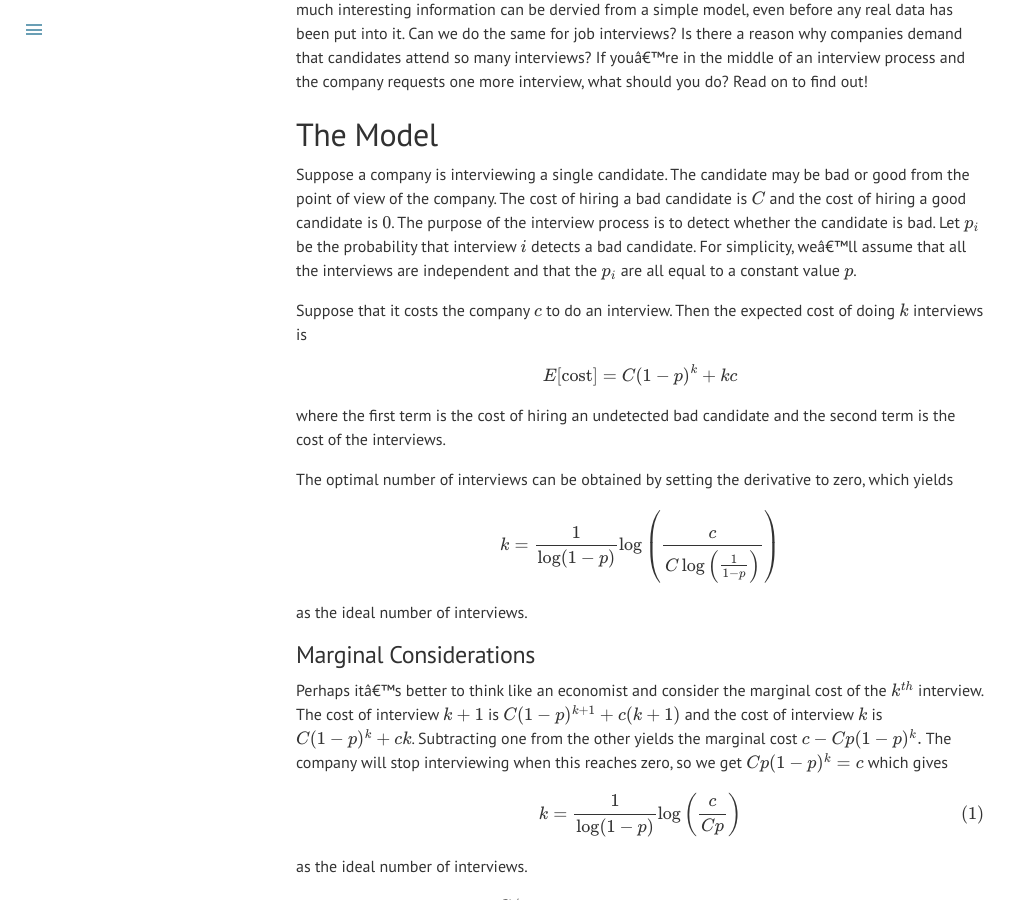
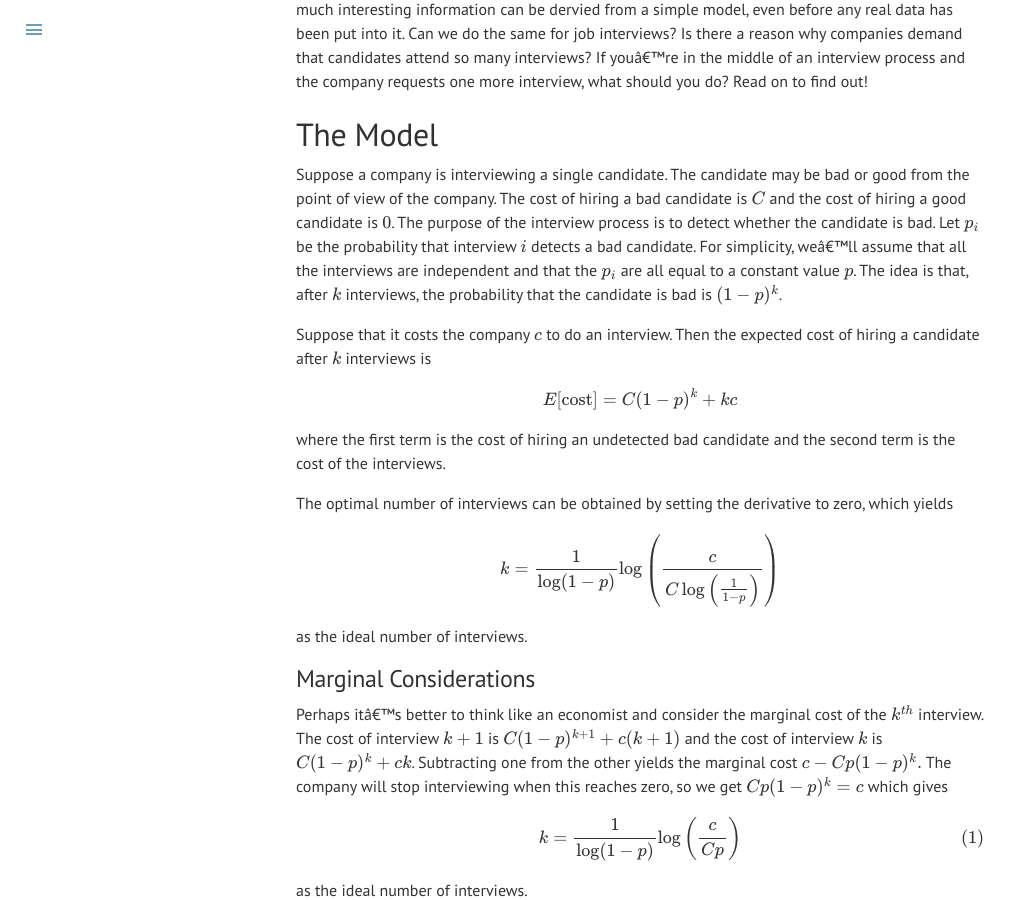
Before and after one commit to datascienceconfidential/datascienceconfidential.github.io, a Jekyll site: the page built from _posts/2024-11-10-interview-hell.md, in a window 1280 px wide and 900 px high, scrolled down 445 px. Shown: the whole window, without its empty margins (0-1020 px from the left). Built offline with Jekyll 4.4.1, drawn with Linux system fonts in a browser that asks for light colours; formulas are drawn with MathJax 3; a script that is not in the unit is left out; comment, search, counter and statistics services are not loaded.

Commit message:
Update 2024-11-10-interview-hell.md
Changed a few words in the first model paragraph to clarify what I am building

```diff
--- a/_posts/2024-11-10-interview-hell.md
+++ b/_posts/2024-11-10-interview-hell.md
@@ -12,9 +12,9 @@ It's Hallowe'en; that time of year when LinkedIn is full of photos of the recrui
 
 I've recently been studying the [Solow Model of economic growth](https://en.wikipedia.org/wiki/Solow%E2%80%93Swan_model) and I'm impressed by how much interesting information can be dervied from a simple model, even before any real data has been put into it. Can we do the same for job interviews? Is there a reason why companies demand that candidates attend so many interviews? If you're in the middle of an interview process and the company requests one more interview, what should you do? Read on to find out!
 # The Model
-Suppose a company is interviewing a single candidate. The candidate may be bad or good from the point of view of the company. The cost of hiring a bad candidate is $C$ and the cost of hiring a good candidate is $0$. The purpose of the interview process is to detect whether the candidate is bad. Let $p_i$ be the probability that interview $i$ detects a bad candidate. For simplicity, we'll assume that all the interviews are independent and that the $p_i$ are all equal to a constant value $p$.
+Suppose a company is interviewing a single candidate. The candidate may be bad or good from the point of view of the company. The cost of hiring a bad candidate is $C$ and the cost of hiring a good candidate is $0$. The purpose of the interview process is to detect whether the candidate is bad. Let $p_i$ be the probability that interview $i$ detects a bad candidate. For simplicity, we'll assume that all the interviews are independent and that the $p_i$ are all equal to a constant value $p$. The idea is that, after $k$ interviews, the probability that the candidate is bad is $(1-p)^k$.
 
-Suppose that it costs the company $c$ to do an interview. Then the expected cost of doing $k$ interviews is
+Suppose that it costs the company $c$ to do an interview. Then the expected cost of hiring a candidate after $k$ interviews is
 
 $$E[\text{cost}] = C(1-p)^k + kc$$
 
```
